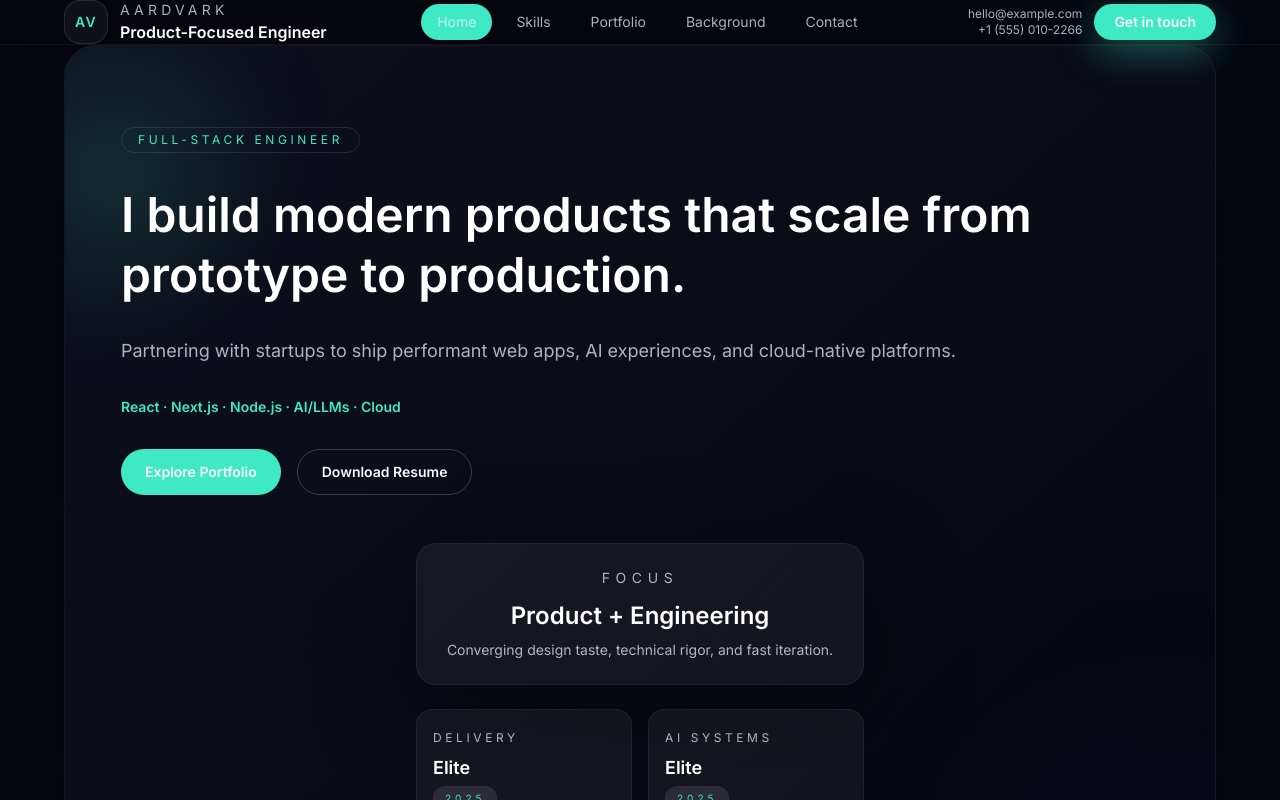
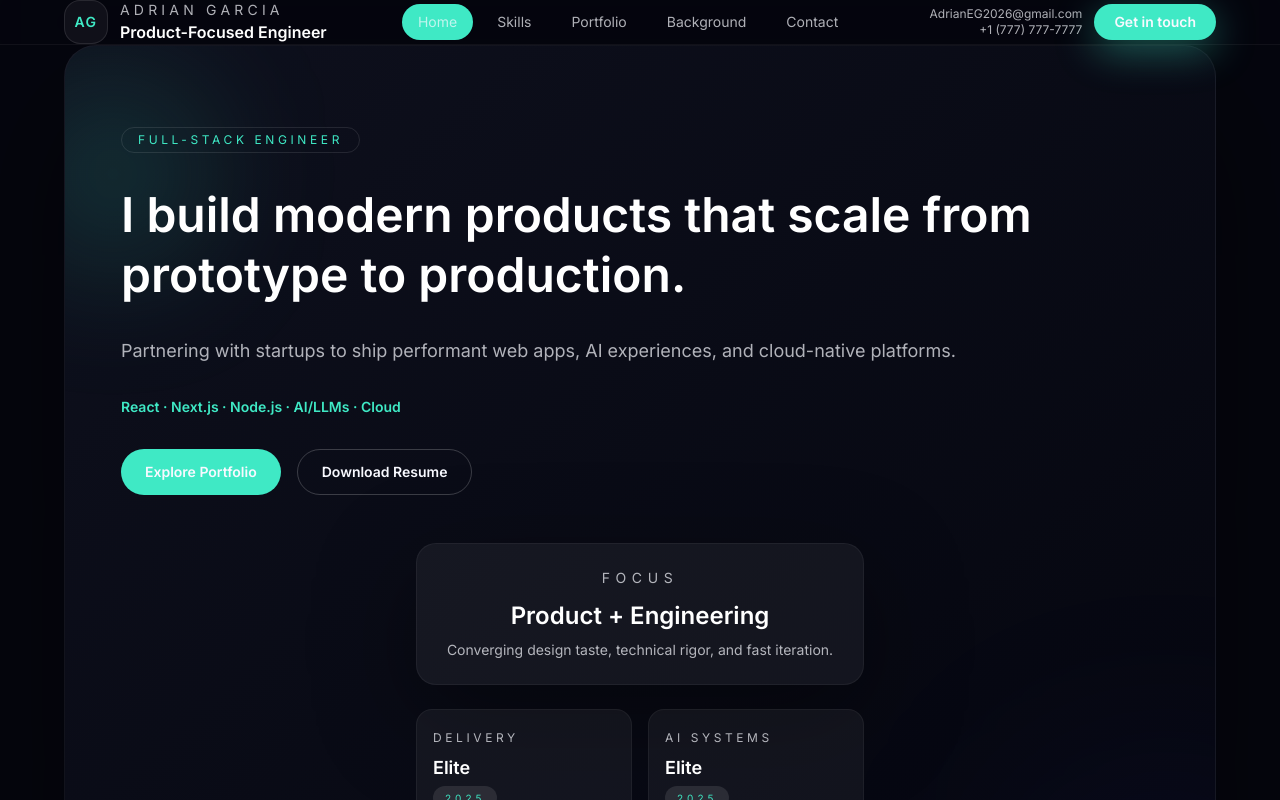
Before and after one commit to CryptoAardvark/Adrian-portfolio, a Next.js app: page / in a window 1280 px wide. Shown: the top 800 px of the page. Built offline with nearby package versions, Linux system fonts and the light colour scheme.

Commit message:
feat: added contact infor in header

```diff
--- a/components/Header.tsx
+++ b/components/Header.tsx
@@ -21,11 +21,11 @@ export function Header() {
       <div className="page-shell flex flex-col gap-4 py-4 md:flex-row md:items-center md:justify-between">
         <div className="flex items-center gap-3">
           <div className="flex h-11 w-11 items-center justify-center rounded-2xl border border-white/10 bg-white/5 text-sm font-semibold uppercase tracking-widest text-[var(--accent-500)]">
-            AV
+            AG
           </div>
           <div>
             <p className="text-sm uppercase tracking-[0.3em] text-[var(--text-muted)]">
-              Aardvark
+              Adrian Garcia
             </p>
             <p className="text-base font-semibold text-white">
               Product-Focused Engineer
@@ -49,8 +49,8 @@ export function Header() {
         </nav>
         <div className="flex items-center gap-3">
           <div className="hidden flex-col text-right text-xs text-[var(--text-muted)] sm:flex">
-            <span>hello@example.com</span>
-            <span>+1 (555) 010-2266</span>
+            <span>AdrianEG2026@gmail.com</span>
+            <span>+1 (777) 777-7777</span>
           </div>
           <Link
             href="/contact"
```
